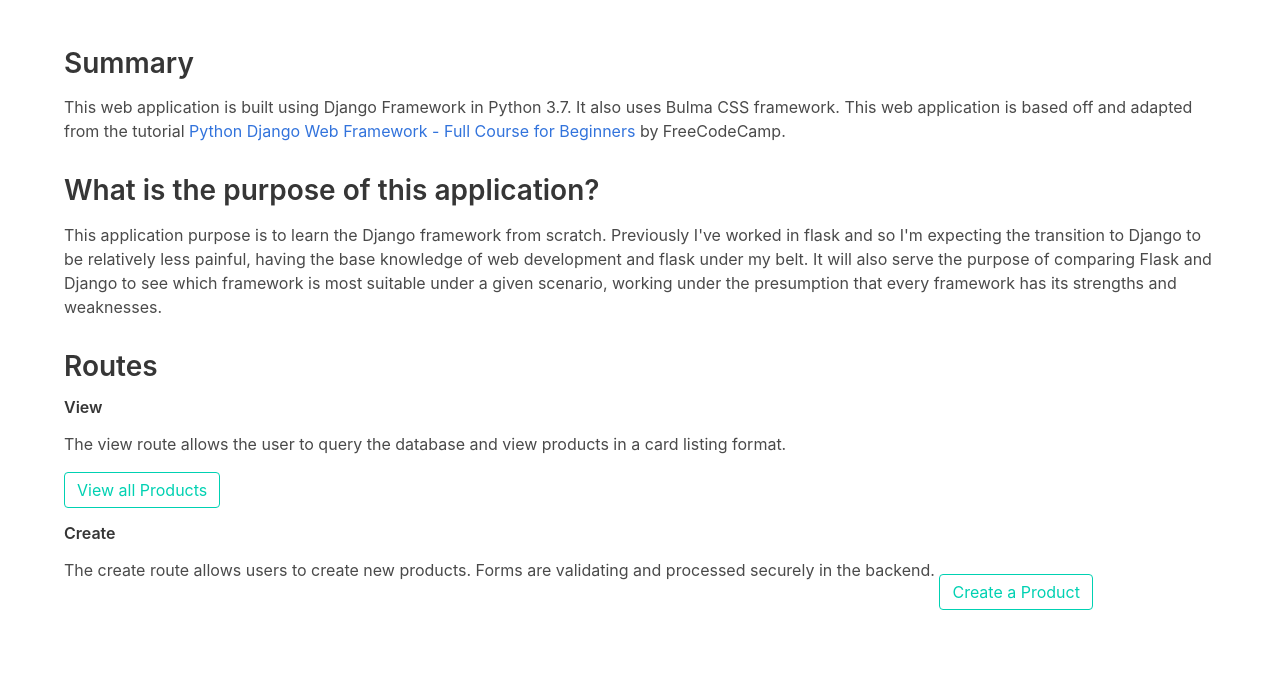
After one commit to danielc92/django-freecodecamp-tutorial, a Django app: page /products/home/ in a window 1280 px wide. The commit adds this page. Shown: the top 673 px of the page. Run offline with Django 3.2, Linux system fonts and the light colour scheme; some libraries are stand-ins or nearby versions.

Commit message:
Added a home route and template

```diff
--- a/django_freecodecamp/urls.py
+++ b/django_freecodecamp/urls.py
@@ -15,10 +15,11 @@ Including another URLconf
 """
 from django.contrib import admin
 from django.urls import path
-from products.views import prod_create_view, prod_display_view
+from products.views import prod_create_view, prod_home_view, prod_display_view
 
 urlpatterns = [
 	path('products/create/', prod_create_view, name='products-create'),
 	path('products/view/', prod_display_view, name='products-view'),
+    path('products/home/', prod_home_view, name='products-home'),
     path('admin/', admin.site.urls),
 ]
--- a/products/views.py
+++ b/products/views.py
@@ -3,6 +3,13 @@ from django.http import HttpResponse
 from django.urls import reverse
 from .models import Product
 from .forms import ProductForm, RawProductForm
+
+# Home Page
+def prod_home_view(request, *args, **kwargs):
+
+    context = {'title':'Home Page'}
+
+    return render(request, 'products-home.html', context)
 
 # Display all products view
 def prod_display_view(request, *args, **kwargs):
--- a/templates/products-display.html
+++ b/templates/products-display.html
@@ -19,6 +19,7 @@
 					<div class="card-footer">
 						<div class="card-footer-item help">Created at: {{ p.created_at }}</div>
 						<div class="card-footer-item help">Price: ${{ p.price }}</div>
+						<div class="card-footer-item help">ID: {{ p.id }}</div>
 					</div>
 				</div>
 			</article>
--- /dev/null
+++ b/templates/products-home.html
@@ -0,0 +1,25 @@
+{% extends 'base.html' %}
+
+{% block content %}
+<section class="section">
+	<section class="container">
+		<section class="content">
+			<h2>Summary</h2>
+			<p>This web application is built using Django Framework in Python 3.7. It also uses Bulma CSS framework. This web application is based off and adapted from the tutorial <a href="https://www.youtube.com/watch?v=F5mRW0jo-U4">Python Django Web Framework - Full Course for Beginners</a> by FreeCodeCamp.</p>
+			<h2>What is the purpose of this application?</h2>
+			<p>This application purpose is to learn the Django framework from scratch. Previously I've worked in flask and so I'm expecting the transition to Django to be relatively less painful, having the base knowledge of web development and flask under my belt. It will also serve the purpose of comparing Flask and Django to see which framework is most suitable under a given scenario, working under the presumption that every framework has its strengths and weaknesses.</p>
+			<h2>Routes</h2>
+			<h6>View</h6>
+			The view route allows the user to query the database and view products in a card listing format.
+			<div>
+			<a style="margin: 1rem 0rem;" class="button is-outlined is-primary" href="{{ url_view }}">View all Products</a>
+			</div>
+			<h6>Create</h6>
+			The create route allows users to create new products. Forms are validating and processed securely in the backend.
+			<a style="margin: 1rem 0rem;" class="button is-outlined is-primary" href="{{ url_create }}">Create a Product</a>
+
+		</section>
+	</section>
+
+</section>
+{% endblock content %}
```
Also changed, not shown: db.sqlite3.
